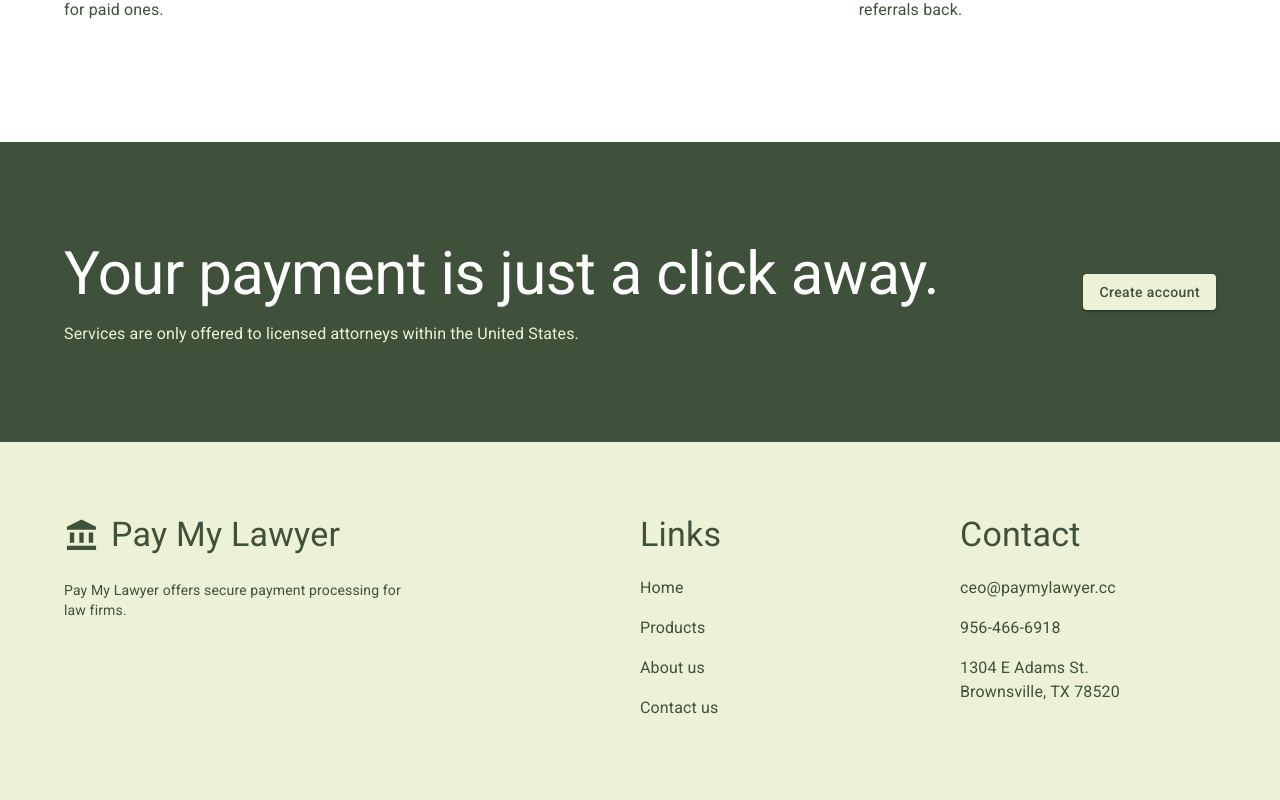
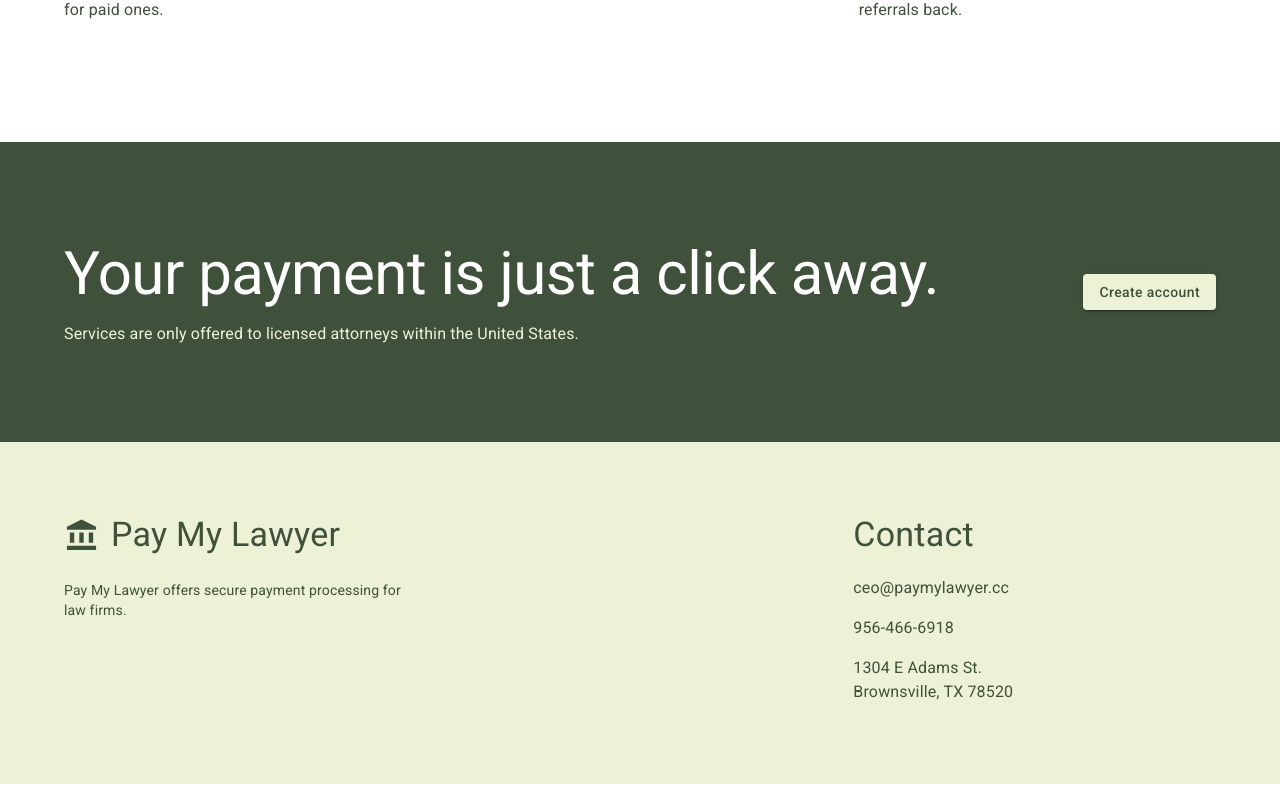
Before and after one commit to rvarela11/pay-my-lawyer, a React (Vite) app: page / in a window 1280 px wide. Shown: the part 1044-1844 px from the top of the page. Built offline with nearby package versions, Linux system fonts and the light colour scheme.

Commit message:
Removes Links from footer

```diff
--- a/src/components/Footer/Footer.module.css
+++ b/src/components/Footer/Footer.module.css
@@ -29,16 +29,6 @@
   padding-block: var(--mui-spacing);
 }
 
-@media (min-width: 600px) {
-  .inner {
-    grid-template-columns: repeat(2, 1fr);
-  }
-
-  .about {
-    grid-column: 1 / -1;
-  }
-}
-
 @media (min-width: 900px) {
   .footer {
     padding-block: calc(var(--mui-spacing) * 9);
@@ -46,10 +36,6 @@
 
   .inner {
     column-gap: calc(var(--mui-spacing) * 8);
-    grid-template-columns: 2fr 1fr 1fr;
-  }
-
-  .about {
-    grid-column: auto;
+    grid-template-columns: 2fr 1fr;
   }
 }
--- a/src/components/Footer/Footer.tsx
+++ b/src/components/Footer/Footer.tsx
@@ -1,6 +1,4 @@
 import { Link, List, ListItem, Typography } from '@mui/material';
-import { Link as RouterLink } from 'react-router';
-import { navItems } from '../../routes/nav.ts';
 import { Container } from '../Container/Container.tsx';
 import styles from './Footer.module.css';
 import { Logo } from '../Logo/Logo.tsx';
@@ -14,26 +12,6 @@ export const Footer = () => (
           Pay My Lawyer offers secure payment processing for law firms.
         </Typography>
       </div>
-
-      <nav aria-labelledby='footer-links'>
-        <Typography
-          className={styles.heading}
-          component='h2'
-          id='footer-links'
-          variant='h4'
-        >
-          Links
-        </Typography>
-        <List disablePadding>
-          {navItems.map(({ label, to }) => (
-            <ListItem disablePadding key={to}>
-              <Link className={styles.link} component={RouterLink} to={to}>
-                {label}
-              </Link>
-            </ListItem>
-          ))}
-        </List>
-      </nav>
 
       <div>
         <Typography className={styles.heading} component='h2' variant='h4'>
--- a/src/components/Header/Header.module.css
+++ b/src/components/Header/Header.module.css
@@ -1,4 +1,5 @@
 .header {
+  background-color: var(--mui-palette-background-default);
   border-bottom: 2px solid var(--mui-palette-brand-sage);
 }
 
@@ -49,6 +50,8 @@
 }
 
 .mobileNav {
+  max-height: calc(100vh - 80px);
+  overflow-y: auto;
   padding-bottom: calc(var(--mui-spacing) * 3);
 }
 
--- a/src/components/Header/Header.tsx
+++ b/src/components/Header/Header.tsx
@@ -34,7 +34,7 @@ export const Header = () => {
       color='inherit'
       component='header'
       elevation={0}
-      position='static'
+      position='sticky'
     >
       <Container>
         <Toolbar className={styles.toolbar} disableGutters>
```
